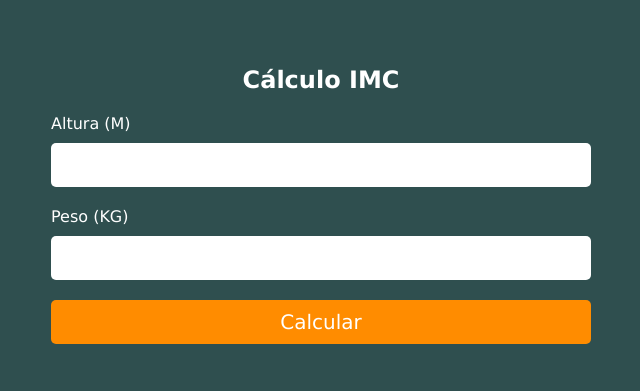
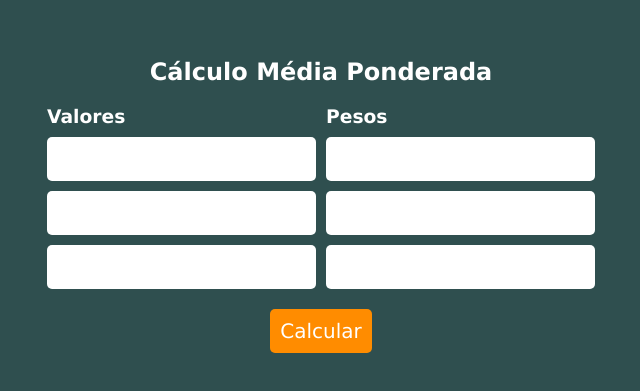
Before and after one commit to feecoutinho/M1-Lista2, a plain HTML site: page EX5-MediaPonderada/index.html in a window 1280 px wide. Shown: the part 185-576 px from the top of the page, without its empty margins (319-959 px from the left). Drawn offline with Linux system fonts and the light colour scheme.

Commit message:
Ajustes da pagina

```diff
--- a/EX5-MediaPonderada/index.html
+++ b/EX5-MediaPonderada/index.html
@@ -10,19 +10,24 @@
 </head>
 <body>
     <main>
-        <h2>Cálculo IMC</h2>
-        <div class="divAltura">
-            <label for="altura">Altura (M)</label>
-            <input type="number" id="altura" />
-        </div>
-
-        <div class="divPeso">
-            <label for="peso">Peso (KG)</label>
-            <input type="number" id="peso" />
+        <h2>Cálculo Média Ponderada</h2>
+        <div class="entradas">
+            <div class="valores">
+                <h3>Valores</h3>
+                <input type="text"/>
+                <input type="text"/>
+                <input type="text"/>
+            </div>
+            <div class="pesos">
+                <h3>Pesos</h3>
+                <input type="text"/>
+                <input type="text"/>
+                <input type="text"/>
+            </div>
         </div>
 
         <div class="divCalc">
-            <button onclick="calcIMC()">Calcular</button>
+            <button onclick="calcularMediaPonderada()">Calcular</button>
         </div>
 
         <span id="resultado"></span>
--- a/EX5-MediaPonderada/style.css
+++ b/EX5-MediaPonderada/style.css
@@ -23,7 +23,12 @@ main {
     gap: 20px;
 }
 
-.divAltura, .divPeso, .divCalc {
+.entradas {
+    display: flex;
+    gap: 10px;
+}
+
+.entradas > * {
     width: 90%;
     display: flex;
     flex-direction: column;
```
